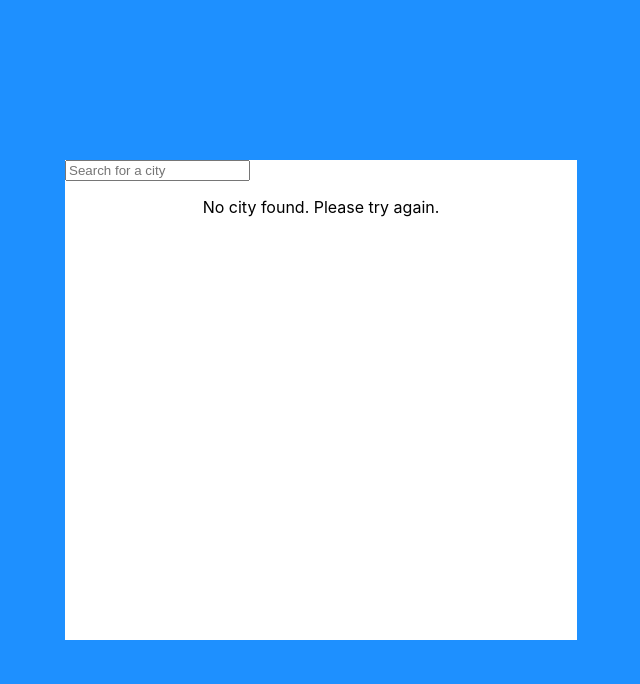
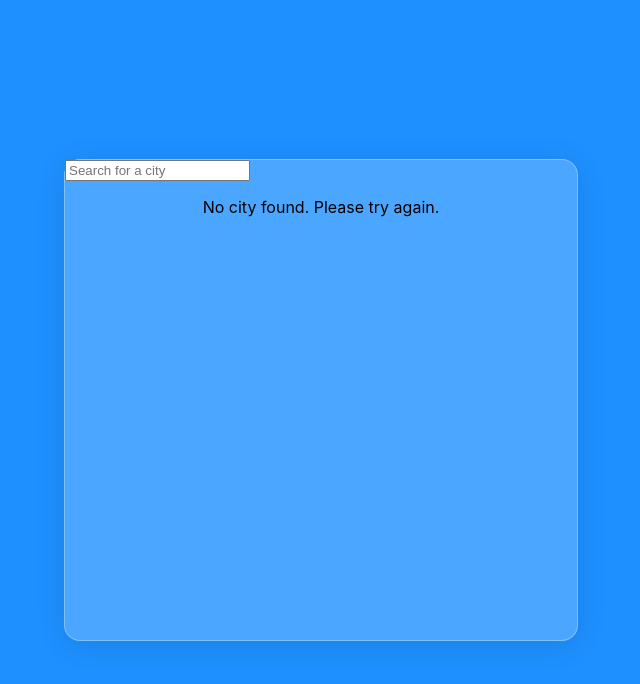
Before and after one commit to ellie-ctrl35/simulation, a React (Create React App) app: page / in a window 1280 px wide. Shown: the top 684 px of the page, without its empty margins (319-959 px from the left). Built offline with nearby package versions, Linux system fonts and the light colour scheme.

Commit message:
saturday

```diff
--- a/src/App.css
+++ b/src/App.css
@@ -12,7 +12,11 @@
   flex-direction: column;
 }
 .container{
-  background: white;
+  background: rgba(255, 255, 255, 0.2);
+border-radius: 16px;
+box-shadow: 0 4px 30px rgba(0, 0, 0, 0.1);
+backdrop-filter: blur(5px);
+border: 1px solid rgba(255, 255, 255, 0.3);
   width: 40%;
   height: 60%;
 }
```
